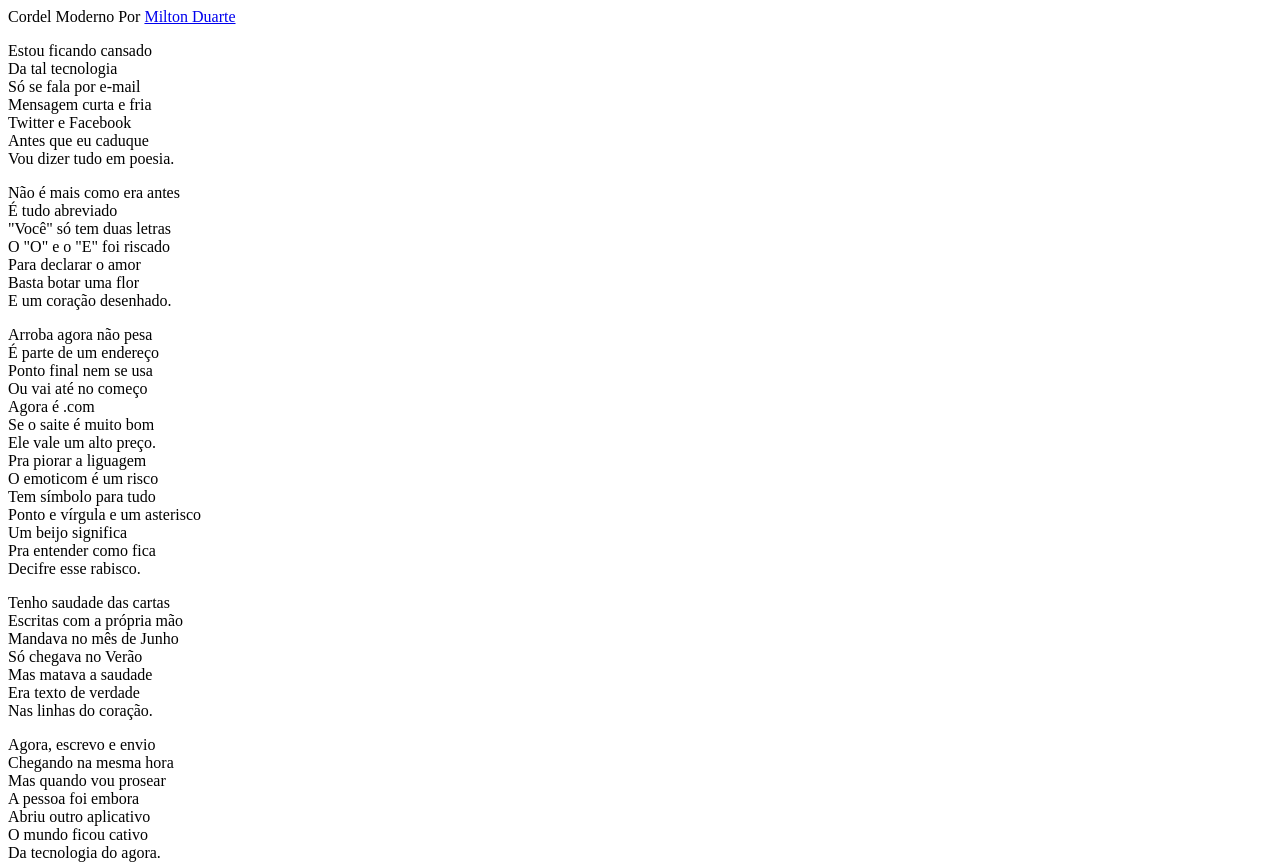
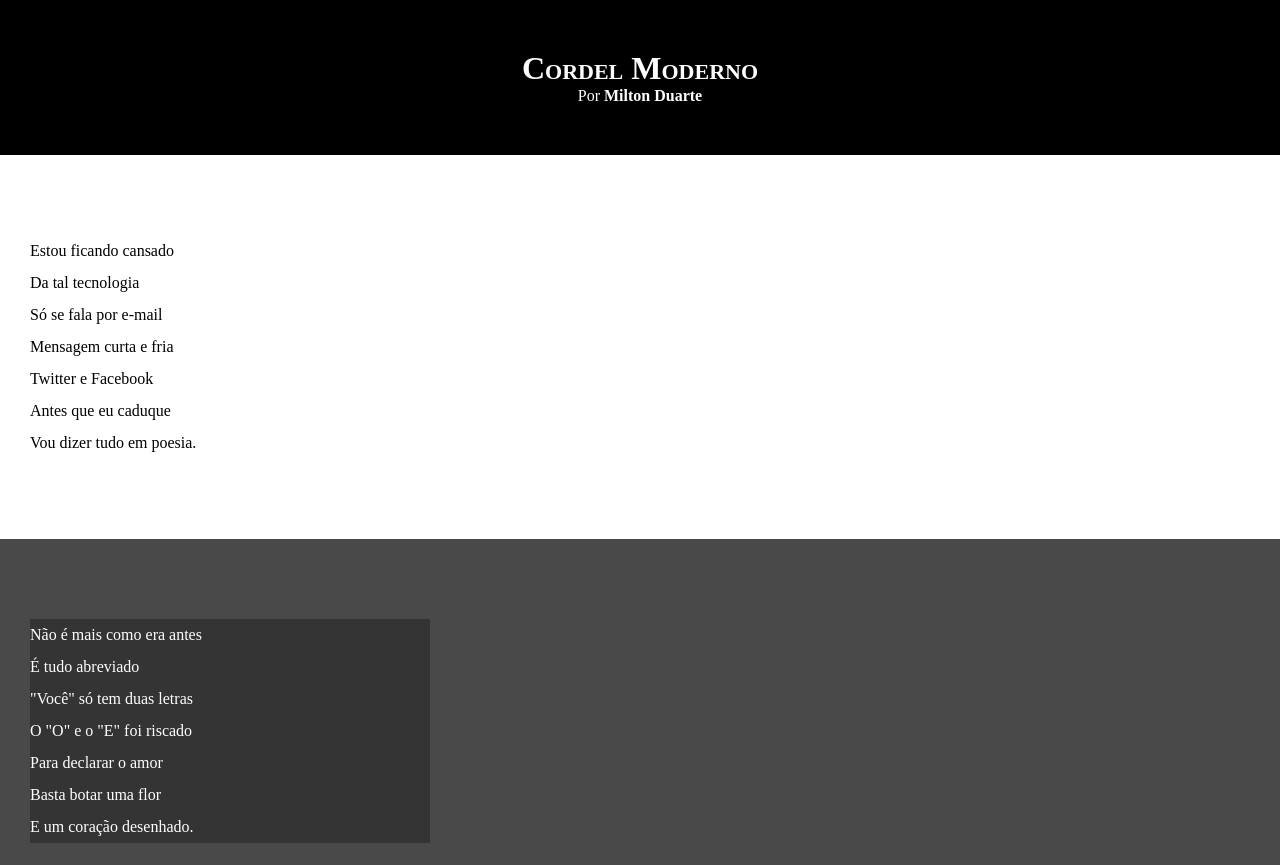
Before and after one commit to felisminochico/html-css, a plain HTML site: page desafios/d012/index.html in a window 1280 px wide. Shown: the top 865 px of the page. Drawn offline with Linux system fonts and the light colour scheme.

Commit message:
atualizei o estilo

```diff
--- a/desafios/d012/estilo/style.css
+++ b/desafios/d012/estilo/style.css
@@ -1 +1,61 @@
 @charset "UTF-8";
+
+*{
+    margin: 0px;
+    padding: 0px;
+}
+
+html, body{
+    min-height: 100vh;
+    background-color: darkgray;
+}
+
+header{
+    background-color: black;
+    color: white;
+    text-align: center;
+    padding: 50px 0px;
+}
+
+header > h1{
+    font-variant: small-caps;
+}
+
+header a, footer a{
+    color: white;
+    font-weight: bolder;
+    text-decoration: none;
+}
+
+header a:hover, footer a:hover{
+    text-decoration: underline;
+}
+
+section{
+    padding-top: 10vh;
+    padding-bottom: 10vh;
+    line-height: 2em;
+    padding-left: 30px;
+}
+
+section.normal{
+    background-color: white;
+    color: black;
+}
+
+section.imagem{
+    background-color: rgb(73, 73, 73);
+    color: white;
+}
+
+section.imagem > p{
+    background-color: rgba(0, 0, 0, 0.295);
+    width: 400px;
+}
+
+footer{
+    background-color: black;
+    color: white;
+    padding: 10px;
+    text-align: center;
+}
--- a/desafios/d012/index.html
+++ b/desafios/d012/index.html
@@ -9,11 +9,11 @@
 </head>
 <body>
     <header>
-        Cordel Moderno
-        Por <a href="https://www.recantodasletras.com.br/poesias/3186743" target="_blank" rel="external" hreflang="pt-br">Milton Duarte</a>
+        <h1>Cordel Moderno</h1>
+        <p>Por <a href="https://www.recantodasletras.com.br/poesias/3186743" target="_blank" rel="external" hreflang="pt-br">Milton Duarte</a></p>
     </header>
 
-    <section>
+    <section class="normal">
         <p>
             Estou ficando cansado <br>
             Da tal tecnologia <br>
@@ -25,7 +25,7 @@
         </p>
     </section>
 
-    <section>
+    <section class="imagem">
         <p>
             Não é mais como era antes <br>
             É tudo abreviado <br>
@@ -37,7 +37,7 @@
         </p>
     </section>
 
-    <section>
+    <section class="normal">
         <p>
             Arroba agora não pesa <br>
             É parte de um endereço <br>
@@ -56,7 +56,7 @@
         </p>
     </section>
 
-    <section>
+    <section class="imagem">
         <p>
             Tenho saudade das cartas <br>
             Escritas com a própria mão <br>
@@ -68,7 +68,7 @@
         </p>
     </section>
 
-    <section>
+    <section class="normal">
             <p>
                 Agora, escrevo e envio <br>
                 Chegando na mesma hora <br>
```
